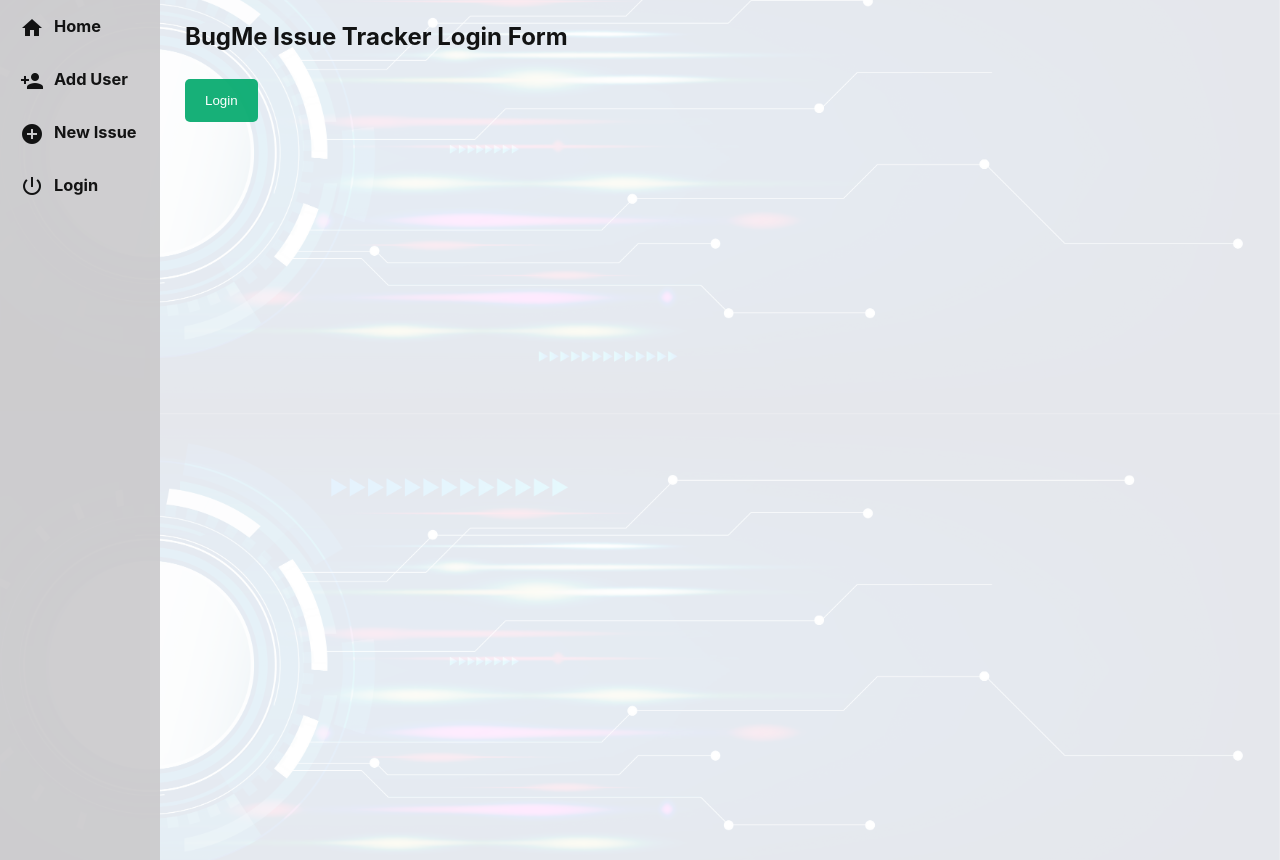
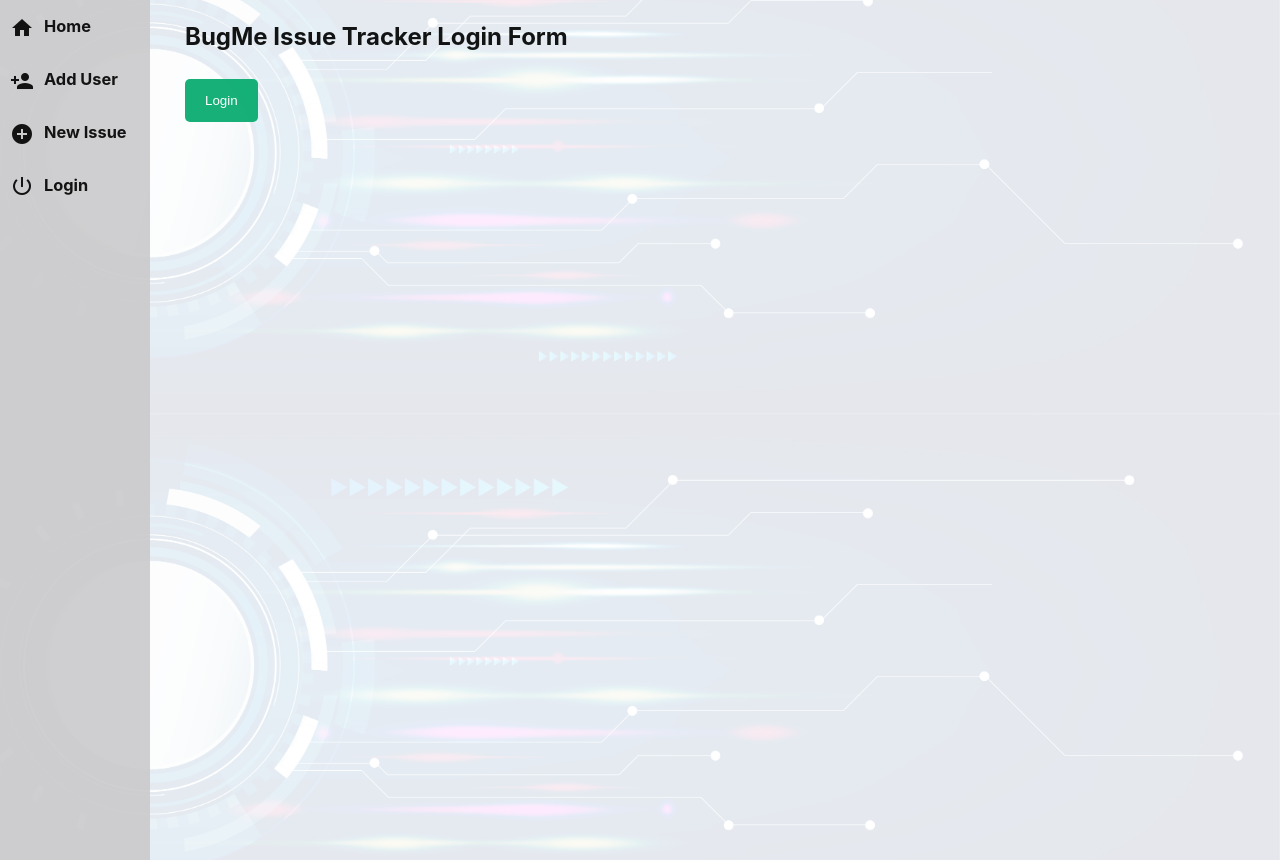
Before and after one commit to marlonlewis2020/bugme, a PHP site: page / in a window 1280 px wide. Shown: the part 98-958 px from the top of the page. Run offline with PHP 8.4, Linux system fonts and the light colour scheme.

Commit message:
added nav element tags to surround nav bar items. updated style of index file/page

```diff
--- a/bugme.css
+++ b/bugme.css
@@ -63,7 +63,7 @@
   margin-top:98px;
   min-width: 150px;
   height: 100vh;
-  padding-left: 10px;
+  padding-left: 0;
   background-color: var(--nav-bg-clr);
   opacity:var(--opacity);
 }
@@ -78,7 +78,9 @@
 }
 
 .nav-link{
-  width: 100%;
+  width:auto;
+  padding: 0;
+  padding-left: 10px;
   opacity: 1;
   font-size: 14px;
 }
@@ -122,6 +124,7 @@
 }
 
 .nav-link:hover{
+  background-color: #ffffff;
   cursor: pointer;
   color: var(--link-clr);
   opacity: 0.75;
--- a/index.php
+++ b/index.php
@@ -18,7 +18,9 @@ require './includes/dbconnect.php';
         <div class="" id="main">
 
             <div class="" id="nav-bar">
-                <?php include './includes/navbar.php'; ?>
+                <nav>
+                    <?php include './includes/navbar.php'; ?>
+                </nav>
             </div>
 
             <div class="" id="content">
```
